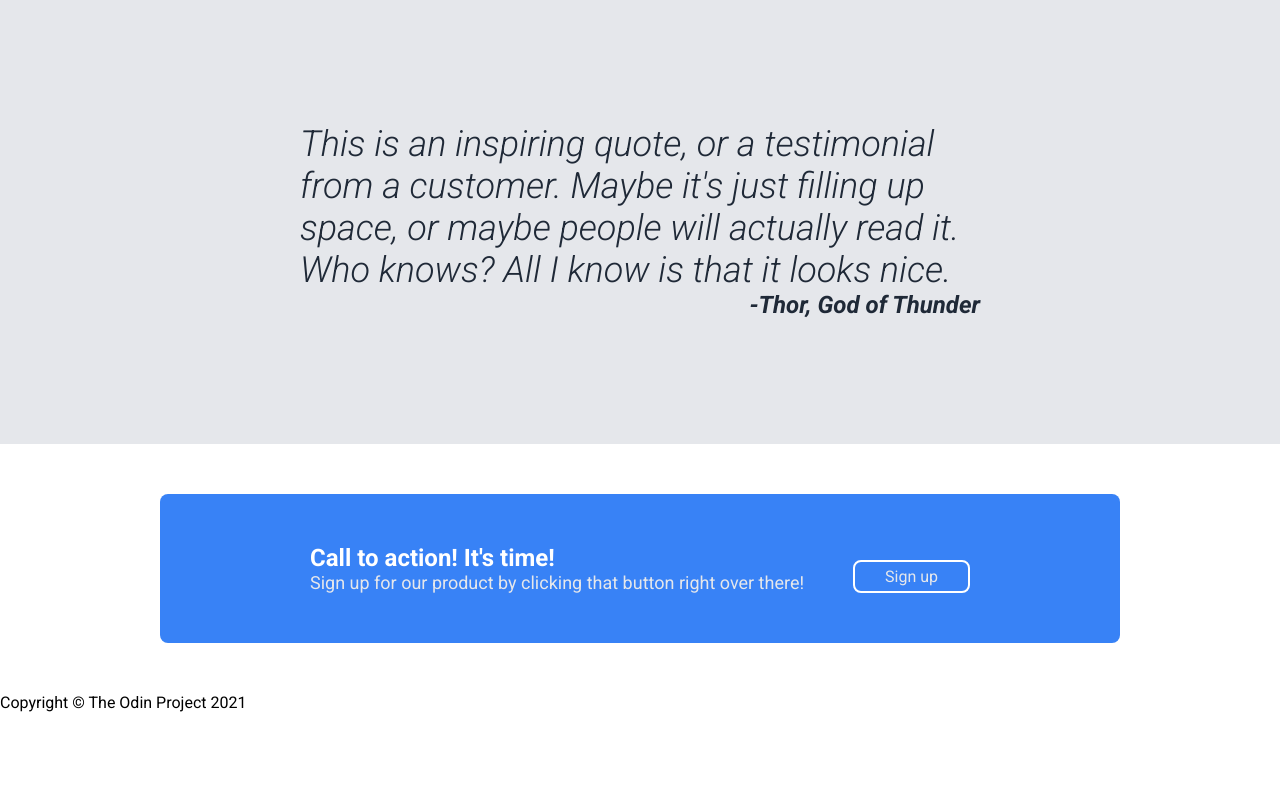
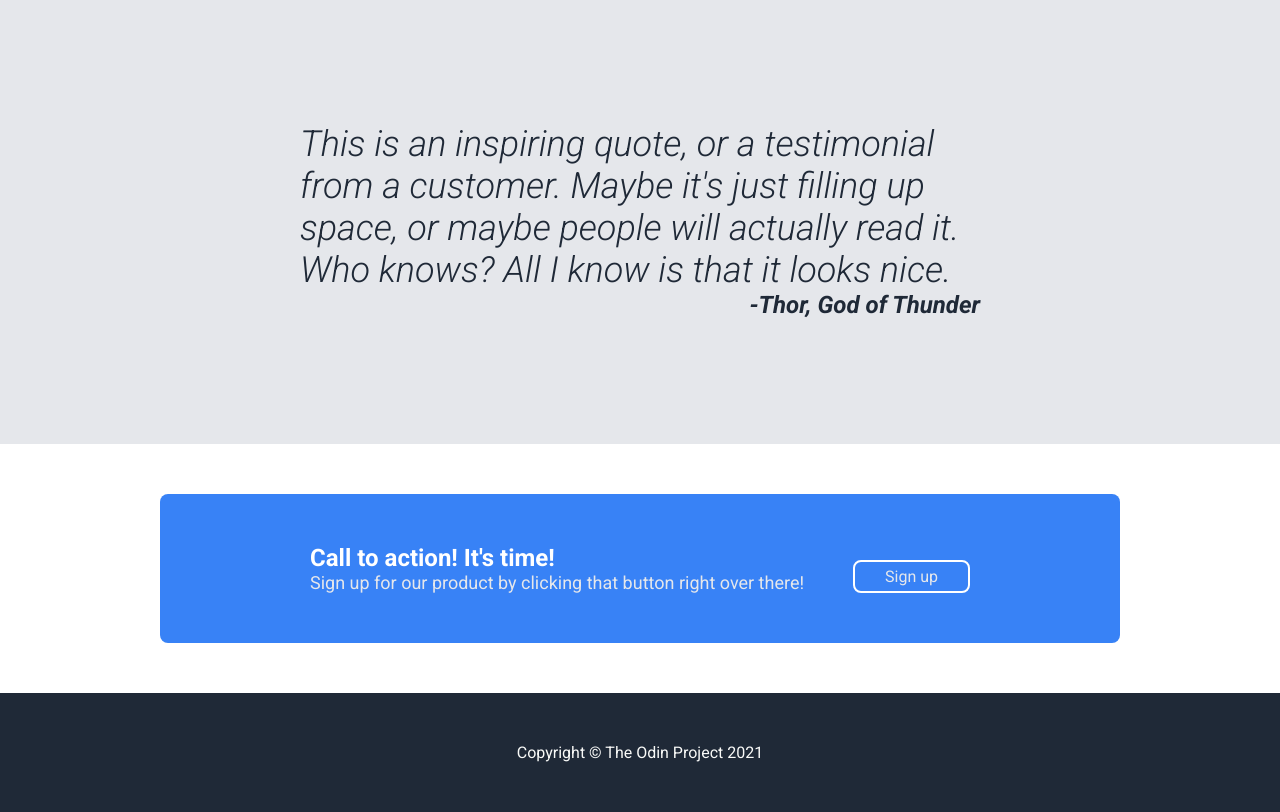
Before and after one commit to PepsPrime/Odin_landing_page, a plain HTML site: page index.html in a window 1280 px wide. Shown: the part 762-1574 px from the top of the page. Before the commit the page ends 1474 px from the top, so only its background shows below. Drawn offline with Linux system fonts and the light colour scheme.

Commit message:
Finished the footer section

```diff
--- a/style.css
+++ b/style.css
@@ -8,9 +8,9 @@ body {
     display: flex;
     flex-direction: column;
     margin: 0;
-
+    min-height: 100dvh;
+    justify-content: stretch;
 }
-
 /* Styles properties */
 
 .header {
@@ -196,3 +196,14 @@ body {
     height: fit-content;
     align-self: flex-end;
 }
+
+/* Fourth section */
+
+.footer {
+    background-color: #1F2937;
+    color:#F9FAF8;
+
+    padding: 50px 0px;
+    text-align: center;
+
+}
```
